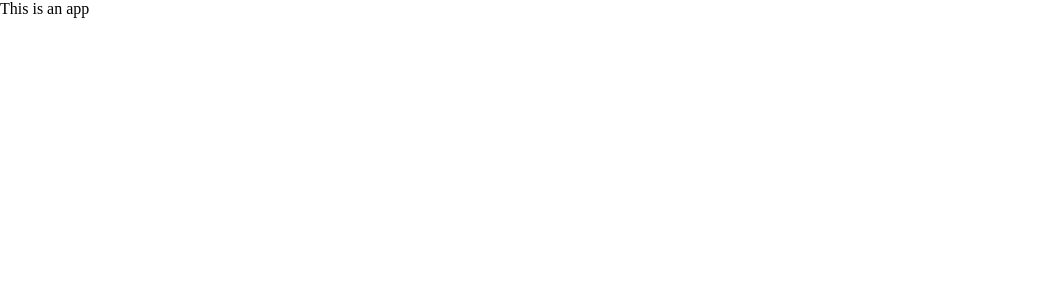
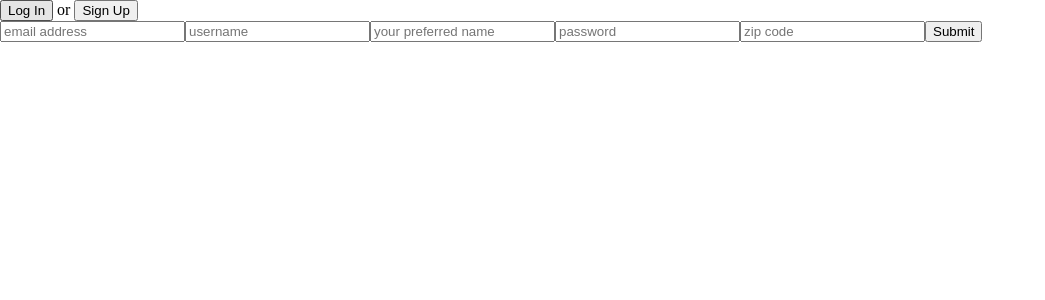
Before and after one commit to Lindsey-Moss/Shuffle, a React (Create React App) app in the folder client/: page /auth in a window 1280 px wide. Shown: the top 300 px of the page, without its empty margins (0-1045 px from the left). Built offline with nearby package versions, Linux system fonts and the light colour scheme.

Commit message:
auth functional between front and back

```diff
--- a/client/src/App.js
+++ b/client/src/App.js
@@ -1,25 +1,65 @@
 import './styles/App.css';
-import React from 'react'
+import React, { useEffect } from 'react'
 import { Route, Switch, useHistory } from 'react-router-dom'
+import { connect } from 'react-redux'
 import Home from './pages/Home';
+import Auth from './pages/Auth';
+import axios from 'axios';
+import { BASE_URL } from './globals';
+import { SessionChecked, SetUser } from './store/actions/AuthActions';
 
-function App() {
+const mapStateToProps = ({ authState }) => {
+  return { authState }
+}
+
+const mapDispatchToProps = (dispatch) => {
+  return {
+    checkSession: (bool) => dispatch(SessionChecked(bool)),
+    setUser: (userID) => dispatch(SetUser(userID))
+  }
+}
+
+function App(props) {
   const history = useHistory()
+
+  const getToken = async() => {
+    let token = localStorage.getItem('token')
+    if (token) {
+      const res = await axios.get(`${BASE_URL}auth/session`)
+      props.setUser(res.data.userID)
+      return props.checkSession(true)
+    }
+  }
+
+  const logOut = () => {
+    props.setUser(null)
+    props.checkSession(false)
+    localStorage.clear()
+    history.push('/')
+  }
+
+  useEffect(() => {
+    getToken()
+  }, [])
+
   return (
     <Switch>
       <div className="App">
 
-        This is an app
         <Route exact path ="/" render={(props) => (
             <Home {...props}
               history={history}
+              getToken={getToken}
+              logOut={logOut}
             />
           )}
         />
+        <Route path="/auth" component={Auth} />
+
 
       </div>
     </Switch>
   );
 }
 
-export default App;
+export default connect(mapStateToProps, mapDispatchToProps)(App)
--- a/client/src/globals.js
+++ b/client/src/globals.js
@@ -1,14 +1,14 @@
-// import Axios from 'axios'
+import Axios from 'axios'
 
-// Axios.interceptors.request.use(
-//   (config) => {
-//     let token = localStorage.getItem('token')
-//     if (token) {
-//       config.headers['Authorization'] = `Bearer ${token}`
-//     }
-//     return config
-//   },
-//   (error) => Promise.reject(error)
-// )
+Axios.interceptors.request.use(
+  (config) => {
+    let token = localStorage.getItem('token')
+    if (token) {
+      config.headers['authorization'] = `Bearer ${token}`
+    }
+    return config
+  },
+  (error) => Promise.reject(error)
+)
 
-export const BASE_URL = 'http://localhost:3001/api/'
+export const BASE_URL = process.env.NODE_ENV === 'production' ? `${window.location.origin}/api` : 'http://localhost:3001/api/'
--- a/client/src/pages/Auth.js
+++ b/client/src/pages/Auth.js
@@ -1,14 +1,115 @@
-import React from 'react'
-import LoginForm from '../components/LoginForm'
-import SignUpForm from '../components/SignUpForm'
+import React, { useState } from 'react'
+import {connect } from 'react-redux'
+import {
+  SignIn,
+  AuthFormField,
+  Register
+} from '../store/actions/AuthActions'
+
+const mapStateToProps = ({authState}) => {
+  return {authState}
+}
+
+const mapDispatchToProps = (dispatch) => {
+  return {
+    setAuthForm: (formName, formValue) => dispatch(AuthFormField(formName, formValue)),
+    setLogin: (authForm) => dispatch(SignIn(authForm)),
+    setRegister: (authForm) => dispatch(Register(authForm))
+  }
+}
 
 const Auth = (props) => {
+  const [isRegister, setForm] = useState(true)
 
+  const handleChange =(e) => {
+    props.setAuthForm(e.target.name, e.target.value)
+  }
+
+  const handleSubmitLogin = async (e) => {
+    e.preventDefault()
+    const authForm = {
+      userName: props.authState.userName,
+      password: props.authState.password
+    }
+    try {
+      await props.setLogin(authForm)
+      props.history.push('/')
+    } catch (error) {
+      return alert('Your username or password is incorrect')
+    }
+  }
+
+  const handleSubmitRegister=(e) => {
+    e.preventDefault()
+    props.setRegister({
+      email: props.authState.email,
+      userName: props.authState.userName,
+      preferredName: props.authState.preferredName,
+      password: props.authState.password,
+      zipCode: props.authState.zipCode
+    })
+    window.location.reload()
+  }
 
   return (
-    <div className="auth-page">
-     This is the login or signup page
+    <>
+    {props.authState.isAuthenticated ? (props.history.push('/')) :(
+
+        <div className="auth-page">
+      <button onClick={()=>{setForm(false)}}>Log In</button> or <button onClick={()=>{setForm(true)}}>Sign Up</button>
+     <form className="auth-form">
+       {isRegister ? (<input
+          type="email"
+          name="email"
+          value={props.authState.email}
+          onChange={handleChange}
+          placeholder="email address"
+          required
+       />) : (null)}
+       <input
+          type="username"
+          name="userName"
+          value={props.authState.username}
+          onChange={handleChange}
+          placeholder="username"
+          required
+       />
+       {isRegister ? (<input
+          type="text"
+          name="preferredName"
+          value={props.authState.preferredName}
+          onChange={handleChange}
+          placeholder="your preferred name"
+       />) : (null)}
+       <input
+          type="password"
+          name="password"
+          value={props.authState.password}
+          onChange={handleChange}
+          placeholder="password"
+          required
+       />
+       {isRegister ? (<input
+          type="number"
+          maxlength="5"
+          name="zipCode"
+          value={props.authState.zipCode}
+          onChange={handleChange}
+          placeholder="zip code"
+       />) : (null)}
+        {isRegister ? (
+          <button onClick={handleSubmitRegister}>
+            Submit
+          </button>
+        ) : (
+          <button onClick={handleSubmitLogin}>
+            Log In
+          </button>
+        )}
+     </form>
     </div>
+      )}
+      </>
   )
 }
-export default Auth
+export default connect(mapStateToProps, mapDispatchToProps) (Auth)
--- a/client/src/pages/Home.js
+++ b/client/src/pages/Home.js
@@ -1,12 +1,19 @@
-import React from 'react'
+import React, {useEffect} from 'react'
+import { connect } from 'react-redux'
+
+const mapStateToProps = ({ authState }) => {
+  return { authState }
+}
 
 const Home = (props) => {
-
-
+  useEffect(() => {
+    props.getToken()
+  }, [])
   return (
     <div className="homepage">
      This is the homepage
+     {props.authState.isAuthenticated ? (<button onClick={props.logOut}>Log Out</button>):(<button onClick={()=>{props.history.push('/auth')}}>Log In</button>)}
     </div>
   )
 }
-export default Home
+export default connect(mapStateToProps)(Home)
--- a/client/src/services/AuthServices.js
+++ b/client/src/services/AuthServices.js
@@ -1,18 +1,19 @@
 import API from './'
 
-export const GetSomething = async () => {
+export const SignUp = async (authForm) => {
   try {
-    const res = await API.get('/something')
-    return res.data   //// probably
+    const res = await API.post('/auth/register', authForm)
+    return res.data
   } catch (error) {
     throw error
   }
 }
 
-export const GetSomethingBySomething = async (argument) => {
+export const LogIn = async (authForm) => {
   try {
-    const res = await API.get(`/something/${argument}`)
-    return res.data.Something
+    const res = await API.post('/auth/login', authForm)
+    localStorage.setItem('token', res.data.token)
+    return res.data
   } catch (error) {
     throw error
   }
--- a/client/src/store/actions/AuthActions.js
+++ b/client/src/store/actions/AuthActions.js
@@ -1,20 +1,54 @@
-import { SOMETHING } from '../types'
+import {
+  SignUp,
+  LogIn
+ } from '../../services/AuthServices'
 
-export const DoSomething = (argument) => ({
-  type: SOMETHING,
-  payload: argument
+import {
+  AUTHENTICATED,
+  AUTH_FORM,
+  CURRENT_USER,
+  LOGIN,
+  REGISTER
+} from '../types'
+
+export const AuthFormField = (formName, formValue) => ({
+  type: AUTH_FORM,
+  payload: { name: formName, value: formValue }
 })
 
-export const LoadSomething = () => {
-  return async (dispatch) => {
+export const Register = (authForm) => async (dispatch) => {
   try {
-      const res = await GetSomething()
+    const register = await SignUp(authForm)
     dispatch({
-        type: GET_SOMETHING,
-        payload: res.data //// probably
+      type: REGISTER,
+      payload: register
     })
   } catch (error) {
     throw error
   }
 }
+
+export const SetUser = (payload) => ({
+  type: CURRENT_USER,
+  payload: payload
+})
+
+export const SignIn = (authForm) => async (dispatch) => {
+  try {
+    const login = await LogIn(authForm)
+    dispatch({
+      type: LOGIN,
+      payload: login.user.id
+    },{
+      type: AUTHENTICATED,
+      payload: true
+    })
+  } catch (error) {
+    return alert('Your username or password is incorrect.')
   }
+}
+
+export const SessionChecked = (payload) => ({
+  type: AUTHENTICATED,
+  payload: payload
+})
--- a/client/src/store/reducers/AuthReducer.js
+++ b/client/src/store/reducers/AuthReducer.js
@@ -1,12 +1,33 @@
+import {
+  AUTHENTICATED,
+  AUTH_FORM,
+  REGISTER,
+  LOGIN,
+  CURRENT_USER
+} from '../types'
 
 const iState = {
-  isAuthenticated: false
+  email: '',
+  userName: '',
+  preferredName: '',
+  password: '',
+  zipCode: '',
+  isAuthenticated: false,
+  thisUser: null
 }
 
 const AuthReducer = (state = iState, action) => {
   switch (action.type) {
-    case 'TYPE':
+    case AUTH_FORM:
+      return { ...state, [action.payload.name]: action.payload.value }
+    case REGISTER:
       return { ...state }
+    case LOGIN:
+      return { ...state, thisUser: action.payload }
+    case AUTHENTICATED:
+      return { ...state, isAuthenticated: action.payload }
+    case CURRENT_USER:
+      return { ...state, thisUser: action.payload }
     default:
       return { ...state }
   }
--- a/client/src/store/types.js
+++ b/client/src/store/types.js
@@ -1,4 +1,9 @@
 //// AUTH
+export const AUTHENTICATED = 'AUTHENTICATED'
+export const CURRENT_USER = 'CURRENT_USER'
+export const AUTH_FORM = 'AUTH_FORM'
+export const REGISTER = 'REGISTER'
+export const LOGIN = 'LOGIN'
 
 //// JOURNAL
 
```
Also changed, not shown: client/src/components/LoginForm.jsx (deleted), client/src/components/SignUpForm.jsx (deleted), 2 other files (tests, documents, lock files or other folders). Lines whose indentation alone changed are shown as unchanged.
